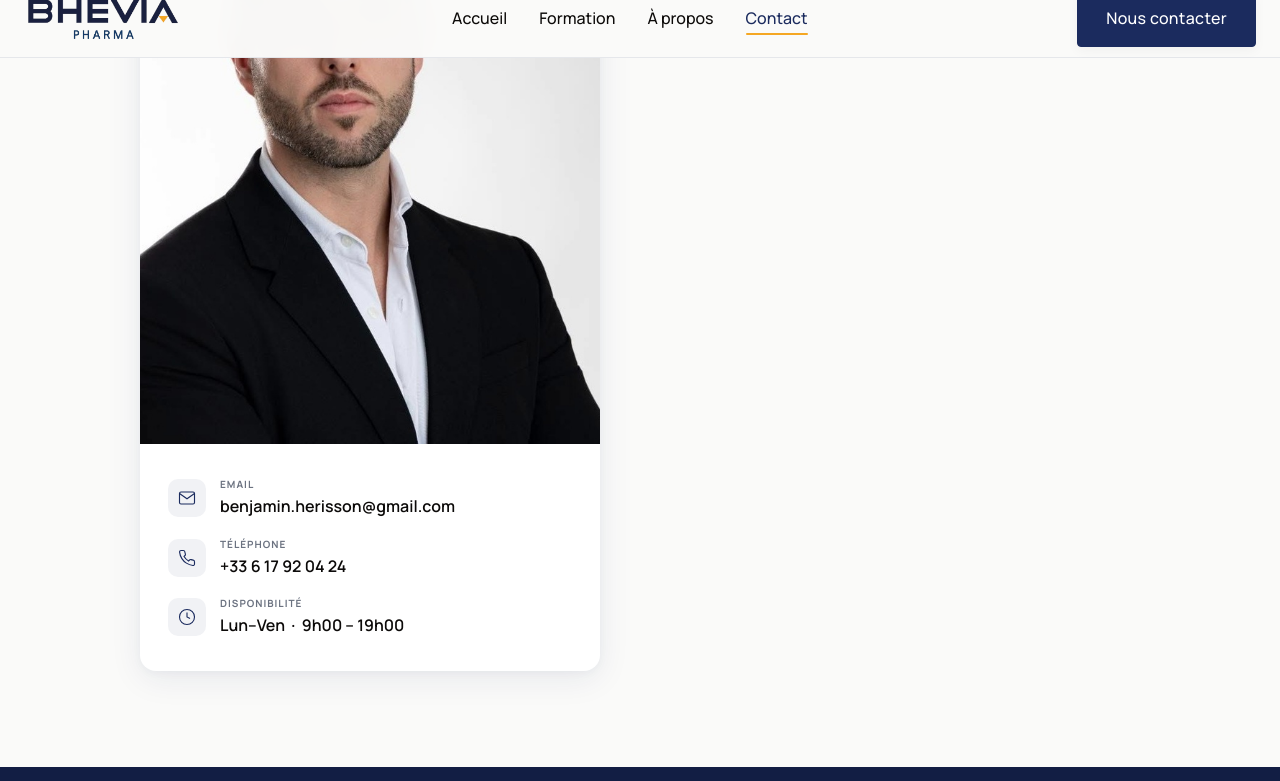
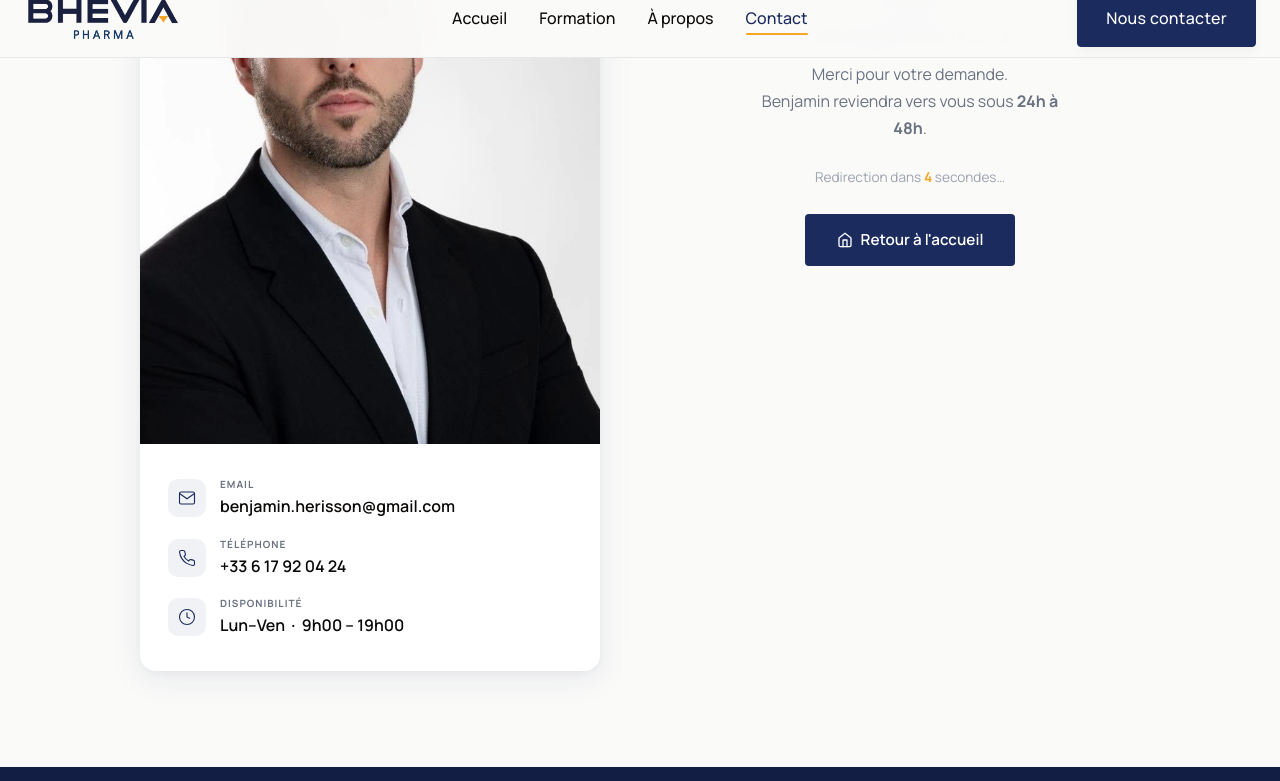
Before and after one commit to kevimoronta-hue/Bheviapharma, a plain HTML site: page contact.html in a window 1280 px wide. Both pictures are taken after typing "Sample", "Sample", "name@example.com", "Sample", "Sample" into the empty fields and a click on the button "Envoyer ma demande". Shown: the part 698-1479 px from the top of the page. Drawn offline with Linux system fonts and the light colour scheme.

Commit message:
feat: confirmation formulaire contact — checkmark animé, countdown 5s, redirection accueil

```diff
--- a/assets/js/main.js
+++ b/assets/js/main.js
@@ -97,7 +97,7 @@ document.querySelectorAll('.accordion-header').forEach(header => {
 });
 
 /* ===========================
-   Contact Form
+   Contact Form + Confirmation
 =========================== */
 const contactForm = document.getElementById('contact-form');
 const successMessage = document.getElementById('success-message');
@@ -106,12 +106,33 @@ if (contactForm) {
   contactForm.addEventListener('submit', (e) => {
     e.preventDefault();
     const btn = contactForm.querySelector('[type="submit"]');
-    const originalText = btn.textContent;
     btn.disabled = true;
     btn.textContent = 'Envoi en cours…';
+
     setTimeout(() => {
+      // Masquer le formulaire
       contactForm.style.display = 'none';
-      if (successMessage) successMessage.style.display = 'block';
+
+      // Afficher la confirmation
+      if (successMessage) {
+        successMessage.style.display = 'flex';
+        successMessage.focus && successMessage.focus();
+      }
+
+      // Countdown + redirection
+      let seconds = 5;
+      const countEl = document.getElementById('countdown-num');
+      const countdownLine = document.getElementById('redirect-countdown');
+
+      const tick = setInterval(() => {
+        seconds--;
+        if (countEl) countEl.textContent = seconds;
+        if (seconds <= 0) {
+          clearInterval(tick);
+          if (countdownLine) countdownLine.textContent = 'Redirection…';
+          window.location.href = 'index.html';
+        }
+      }, 1000);
     }, 1400);
   });
 }
--- a/contact.html
+++ b/contact.html
@@ -143,6 +143,99 @@
     @media (max-width: 768px) {
       .contact-expert-info { padding: 24px 20px; }
     }
+
+    /* ================================
+       Confirmation Formulaire Premium
+    ================================ */
+    .form-success-overlay {
+      display: none;
+      flex-direction: column;
+      align-items: center;
+      justify-content: center;
+      text-align: center;
+      padding: 3rem 2rem;
+      animation: successFadeIn 0.6s cubic-bezier(0.16, 1, 0.3, 1) forwards;
+    }
+    @keyframes successFadeIn {
+      from { opacity: 0; transform: translateY(24px); }
+      to   { opacity: 1; transform: translateY(0); }
+    }
+    .success-icon-wrap {
+      width: 80px; height: 80px;
+      border-radius: 50%;
+      background: linear-gradient(135deg, #1B2B5E, #2a3f7e);
+      display: flex; align-items: center; justify-content: center;
+      margin: 0 auto 1.5rem;
+      box-shadow: 0 12px 32px rgba(27,43,94,0.25);
+      animation: successPop 0.5s 0.2s cubic-bezier(0.16, 1, 0.3, 1) both;
+    }
+    @keyframes successPop {
+      from { transform: scale(0.5); opacity: 0; }
+      to   { transform: scale(1);   opacity: 1; }
+    }
+    .success-icon-wrap svg {
+      width: 36px; height: 36px;
+      stroke: white; stroke-width: 2.5;
+      stroke-linecap: round; stroke-linejoin: round;
+      fill: none;
+    }
+    .success-checkmark {
+      stroke-dasharray: 50;
+      stroke-dashoffset: 50;
+      animation: drawCheck 0.5s 0.5s ease forwards;
+    }
+    @keyframes drawCheck {
+      to { stroke-dashoffset: 0; }
+    }
+    .success-title {
+      font-family: var(--font-main, 'Manrope', sans-serif);
+      font-size: 1.5rem;
+      font-weight: 800;
+      color: #1B2B5E;
+      margin-bottom: 0.75rem;
+      letter-spacing: -0.02em;
+    }
+    .success-subtitle {
+      font-size: 1rem;
+      color: #6B7280;
+      line-height: 1.7;
+      max-width: 320px;
+      margin: 0 auto 1.5rem;
+    }
+    .success-countdown {
+      font-size: 0.85rem;
+      color: #9CA3AF;
+      margin-bottom: 1.5rem;
+      min-height: 1.4em;
+    }
+    .success-countdown span {
+      font-weight: 700;
+      color: #F5A723;
+    }
+    .success-home-btn {
+      display: inline-flex;
+      align-items: center;
+      gap: 0.5rem;
+      padding: 0.875rem 2rem;
+      background: #1B2B5E;
+      color: white;
+      border-radius: 4px;
+      font-size: 0.95rem;
+      font-weight: 600;
+      text-decoration: none;
+      transition: all 0.25s ease;
+      font-family: var(--font-main, 'Manrope', sans-serif);
+    }
+    .success-home-btn:hover {
+      background: #F5A723;
+      color: white;
+      transform: translateY(-2px);
+      box-shadow: 0 8px 20px rgba(245,167,35,0.3);
+    }
+    @media (max-width: 480px) {
+      .form-success-overlay { padding: 2rem 1rem; }
+      .success-title { font-size: 1.3rem; }
+    }
   </style>
 </head>
 <body>
@@ -272,6 +365,21 @@
                 En soumettant ce formulaire, vous acceptez que vos données personnelles soient utilisées pour vous recontacter. Bhevia Pharma s'engage à ne jamais céder vos informations à des tiers sans votre consentement.
               </p>
             </form>
+            <!-- Confirmation envoi -->
+            <div class="form-success-overlay" id="success-message" role="alert" aria-live="polite">
+              <div class="success-icon-wrap">
+                <svg viewBox="0 0 24 24">
+                  <polyline class="success-checkmark" points="4 12 9 17 20 7"></polyline>
+                </svg>
+              </div>
+              <h2 class="success-title">Message bien reçu !</h2>
+              <p class="success-subtitle">Merci pour votre demande.<br>Benjamin reviendra vers vous sous <strong>24h à 48h</strong>.</p>
+              <p class="success-countdown" id="redirect-countdown">Redirection dans <span id="countdown-num">5</span> secondes…</p>
+              <a href="index.html" class="success-home-btn">
+                <svg width="16" height="16" viewBox="0 0 24 24" fill="none" stroke="currentColor" stroke-width="2" stroke-linecap="round" stroke-linejoin="round"><path d="M3 9l9-7 9 7v11a2 2 0 0 1-2 2H5a2 2 0 0 1-2-2z"></path><polyline points="9 22 9 12 15 12 15 22"></polyline></svg>
+                Retour à l'accueil
+              </a>
+            </div>
           </div>
 
         </div>
```
